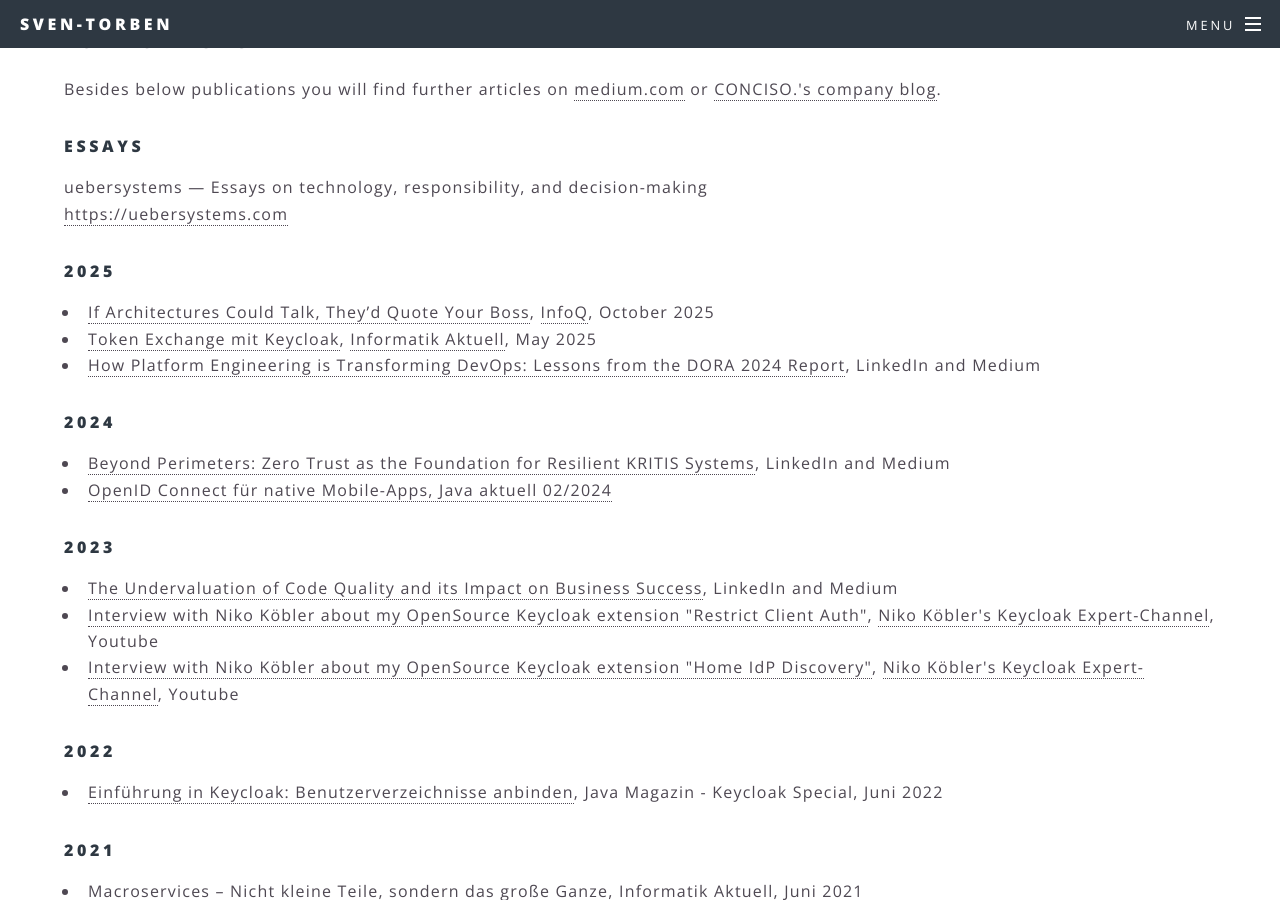
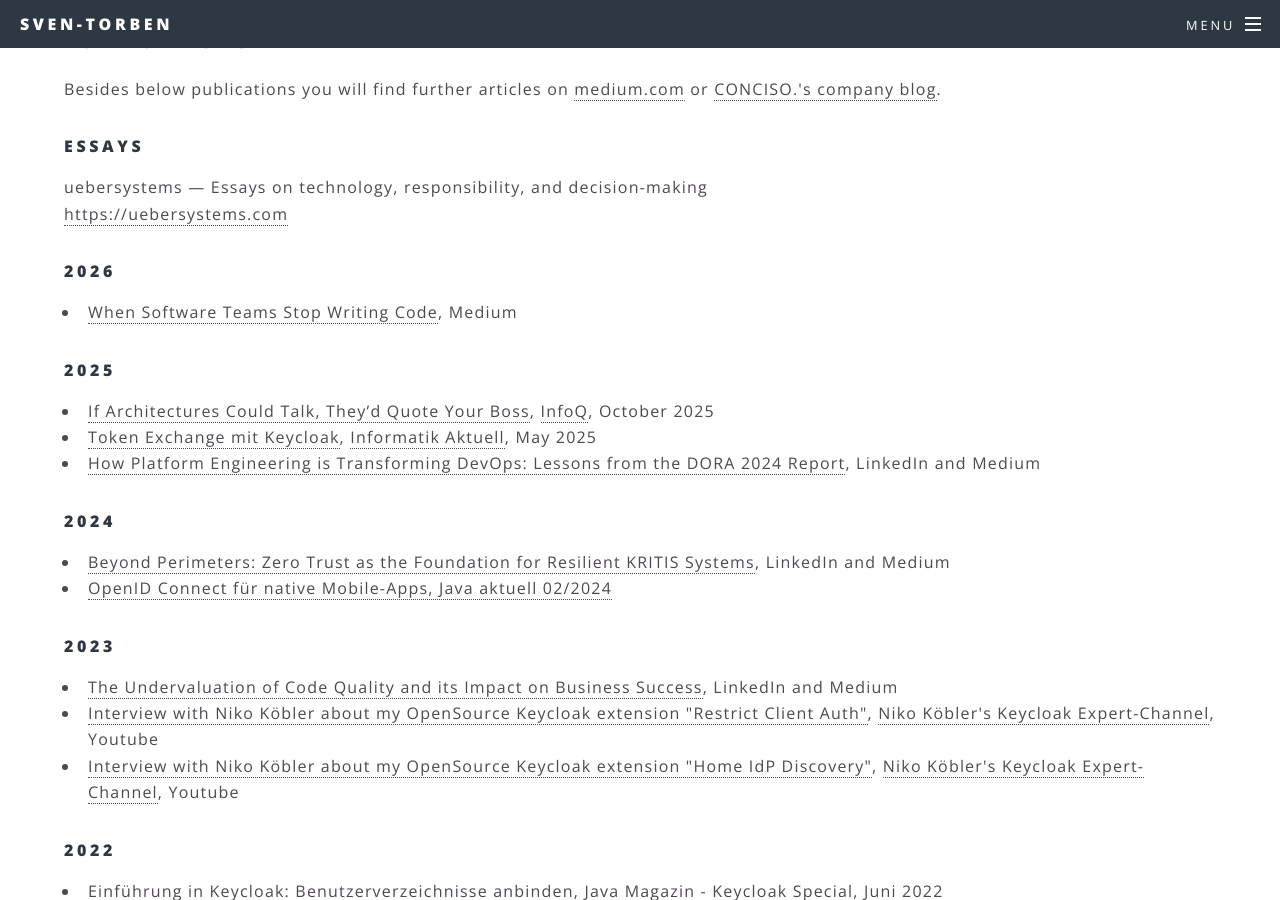
Before and after one commit to sventorben/sventorben.de, a Jekyll site: the page built from publications.html, in a window 1280 px wide and 900 px high, scrolled down 464 px. Built offline with Jekyll 4.4.1, drawn with Linux system fonts in a browser that asks for light colours.

Commit message:
Add new publication for 2026
When Software Teams Stop Writing Code

```diff
--- a/publications.html
+++ b/publications.html
@@ -12,6 +12,10 @@ subtitle: Excerpt of my publications in (online) magazines
 	<a href ="https://uebersystems.com" target="_blank">https://uebersystems.com</a>
 	</p>
 
+	<h4>2026</h4>
+	<ul>
+		<li><a href="https://medium.com/@sventorben/when-software-teams-stop-writing-code-0b3ab7d5a38f" target="_blank">When Software Teams Stop Writing Code</a>, Medium</li>
+	</ul>
 	<h4>2025</h4>
 	<ul>
 		<li><a href="https://www.infoq.com/articles/architecture-quote-your-boss/" target="_blank">If Architectures Could Talk, They’d Quote Your Boss</a>, <a href="https://www.infoq.com/" target="_blank">InfoQ</a>, October 2025
```
